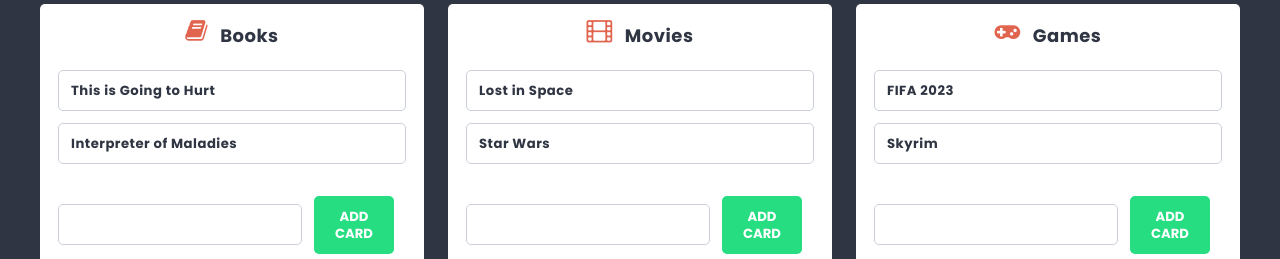
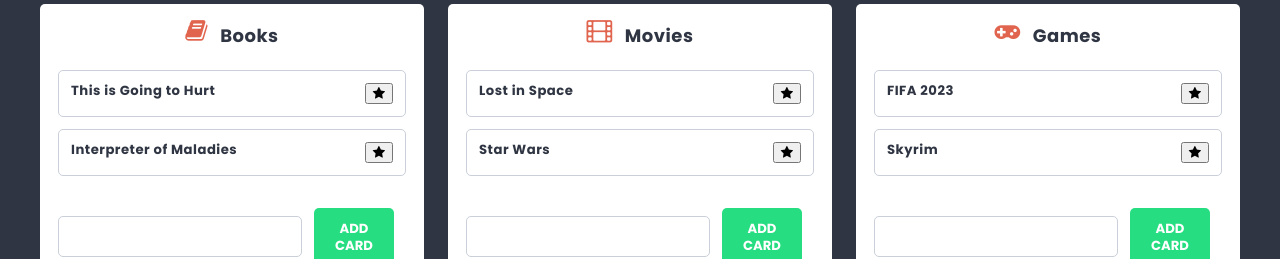
Before and after one commit to Cinamon88/FirstReactApp, a React (Create React App) app: page /list/1 in a window 1280 px wide. Shown: the part 397-656 px from the top of the page. Built offline with nearby package versions, Linux system fonts and the light colour scheme.

Commit message:
add to Favorite

```diff
--- a/src/components/Card/Card.js
+++ b/src/components/Card/Card.js
@@ -1,8 +1,30 @@
 import styles from './Card.module.scss';
+import clsx from 'clsx';
+import { useState } from 'react';
+import { useDispatch } from 'react-redux';
+import { toggleCardFavorite } from '../../redux/store';
 
 const Card = props => {
+    const cardId = props.cardId;
+    const [favoriteValue, setFavoriteValue] = useState(props.isFavorite);
+
+    const dispatch = useDispatch();
+
+    const toggleFavorite = e => {
+        e.preventDefault();
+        setFavoriteValue(!favoriteValue);
+        dispatch(toggleCardFavorite(cardId));
+    };
+
     return (
-        <li className={styles.card}>{props.title}</li>
+        <li className={styles.card}>{props.title}{""}
+            <button
+                onClick={toggleFavorite}
+                className={clsx(styles.button, props.isFavorite &&
+                styles.isActive)}>
+                <i className={"fa fa-star"} />
+            </button>
+        </li>
     );
 };
 
--- a/src/components/Column/Column.js
+++ b/src/components/Column/Column.js
@@ -18,7 +18,9 @@
         {cards.map(cards =>
           <Card
             key={cards.id}
-            {...cards} />
+            {...cards}
+            isFavorite={cards.isFavorite}
+            cardId={cards.id} />
         )}
       </ul>
       <CardForm columnId={props.id} />
--- a/src/components/Favorite/Favorite.js
+++ b/src/components/Favorite/Favorite.js
@@ -24,7 +24,7 @@
                   key={favoriteCard.id}
                   cardId={favoriteCard.id}
                   title={favoriteCard.title}
-                  isFavourite={favoriteCard.isFavourite}
+                  isFavorite={favoriteCard.isFavorite}
                 />
               ))}
             </ul>
```
